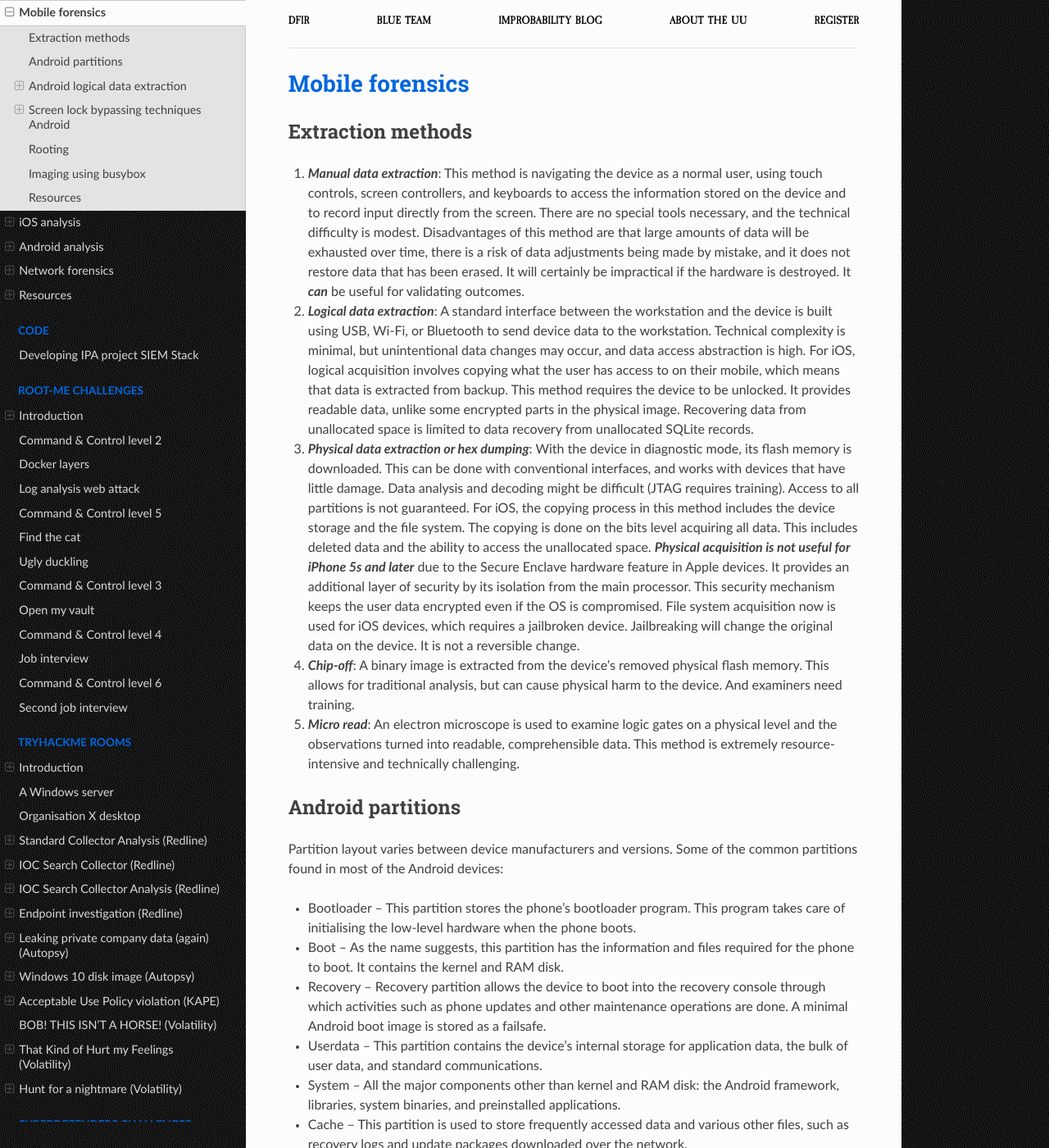
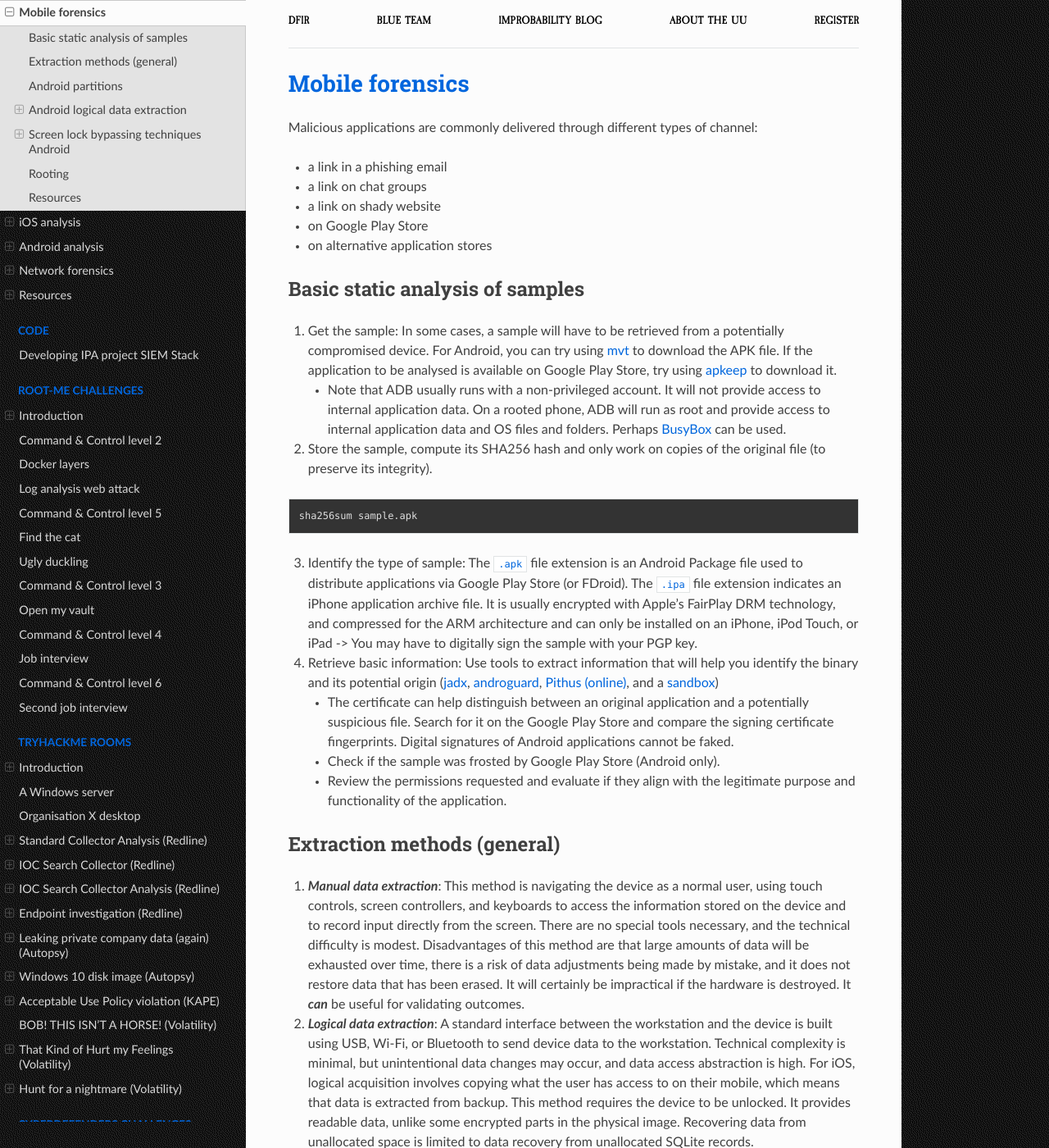
Before and after one commit to tymyrddin/blue-dfir, a Sphinx documentation site: the page built from source/docs/notes/mobile.md, in a window 1280 px wide and 1400 px high. Shown: the whole window at 82% size. Built offline with Sphinx 7.4.7 and the Read the Docs theme 2.0.0, drawn with Linux system fonts in a browser that asks for light colours; some of the changed text lies outside the part shown.

Commit message:
Basic mobile static analysis added

````diff
--- a/source/docs/notes/mobile.md
+++ b/source/docs/notes/mobile.md
@@ -1,6 +1,30 @@
 # Mobile forensics
 
-## Extraction methods
+Malicious applications are commonly delivered through different types of channel:
+
+* a link in a phishing email
+* a link on chat groups
+* a link on shady website
+* on Google Play Store
+* on alternative application stores
+
+## Basic static analysis of samples
+
+1. Get the sample: In some cases, a sample will have to be retrieved from a potentially compromised device. For Android, you can try using [mvt](https://testlab.tymyrddin.dev/docs/dfir/mvt) to download the APK file. If the application to be analysed is available on Google Play Store, try using [apkeep](https://testlab.tymyrddin.dev/docs/dfir/apkeep) to download it.
+   * Note that ADB usually runs with a non-privileged account. It will not provide access to internal application data. On a rooted phone, ADB will run as root and provide access to internal application data and OS files and folders. Perhaps [BusyBox](https://testlab.tymyrddin.dev/docs/dfir/busybox) can be used.
+2. Store the sample, compute its SHA256 hash and only work on copies of the original file (to preserve its integrity).
+
+```text
+sha256sum sample.apk
+```
+
+3. Identify the type of sample: The `.apk` file extension is an Android Package file used to distribute applications via Google Play Store (or FDroid). The `.ipa` file extension indicates an iPhone application archive file. It is usually encrypted with Apple's FairPlay DRM technology, and compressed for the ARM architecture and can only be installed on an iPhone, iPod Touch, or iPad -> You may have to digitally sign the sample with your PGP key.
+4. Retrieve basic information: Use tools to extract information that will help you identify the binary and its potential origin ([jadx](https://testlab.tymyrddin.dev/docs/dfir/jadx), [androguard](https://testlab.tymyrddin.dev/docs/dfir/androguard), [Pithus (online)](https://testlab.tymyrddin.dev/docs/dfir/pithus), and a [sandbox](https://testlab.tymyrddin.dev/docs/phishing/sandbox))
+    * The certificate can help distinguish between an original application and a potentially suspicious file. Search for it on the Google Play Store and compare the signing certificate fingerprints. Digital signatures of Android applications cannot be faked.
+    * Check if the sample was frosted by Google Play Store (Android only).
+    * Review the permissions requested and evaluate if they align with the legitimate purpose and functionality of the application.
+
+## Extraction methods (general)
 
 1. ***Manual data extraction***: This method is navigating the device as a normal user, using touch controls, screen controllers, and keyboards to access the information stored on the device and to record input directly from the screen. There are no special tools necessary, and the technical difficulty is modest. Disadvantages of this method are that large amounts of data will be exhausted over time, there is a risk of data adjustments being made by mistake, and it does not restore data that has been erased. It will certainly be impractical if the hardware is destroyed. It ***can*** be useful for validating outcomes.
 2. ***Logical data extraction***: A standard interface between the workstation and the device is built using USB, Wi-Fi, or Bluetooth to send device data to the workstation. Technical complexity is minimal, but unintentional data changes may occur, and data access abstraction is high. For iOS, logical acquisition involves copying what the user has access to on their mobile, which means that data is extracted from backup. This method requires the device to be unlocked. It provides readable data, unlike some encrypted parts in the physical image. Recovering data from unallocated space is limited to data recovery from unallocated SQLite records.
@@ -177,52 +201,6 @@ Starting from Android 7.x, Google has started strictly enforcing [verified boot]
 
 There are over 12,000 different Android models from hundreds of different manufacturers. Almost all of them have been designed so that they are hard to root. For more information about rooting Android phones, check [XDA Developers](https://www.xda-developers.com/root/) for the particular model.
 
-## Imaging using busybox
-
-ADB usually runs with a non-privileged account. It will not provide access to internal application data. On a rooted phone, ADB will run as root and provide access to internal application data and OS files and folders.
-
-1. [Download](https://www.appsapk.com/busybox-app/) and install busybox apk:
-
-```text
-adb -d install BusyBox.apk
-```
-
-2. Check root access:
-
-```text
-su
-# ls /data
-```
-
-3. Check the mounted partitions on the device:
-
-```text
-mount
-```
-
-Choose the partitions you wish to image and note their paths, for example for the data partition, something like `/dev/block/bootdevice/by-name/userdata`.
-
-Set up connection between the workstation and the mobile device, forwarding port `8080`:
-
-Workstation:
-
-```text
-adb forward tcp:8080 tcp:8080
-```
-
-Mobile device:
-
-```text
-dd if=/dev/block/bootdevice/by-name/userdata | busybox nc -l -p 8080
-```
-
-Workstation:
-
-```text
-nc 127.0.0.1 8080 > android_data.dd
-```
-
-[Start analysis on the image disk](android.md), using sleuthkit tools or Autopsy.
 
 ## Resources
 
````
